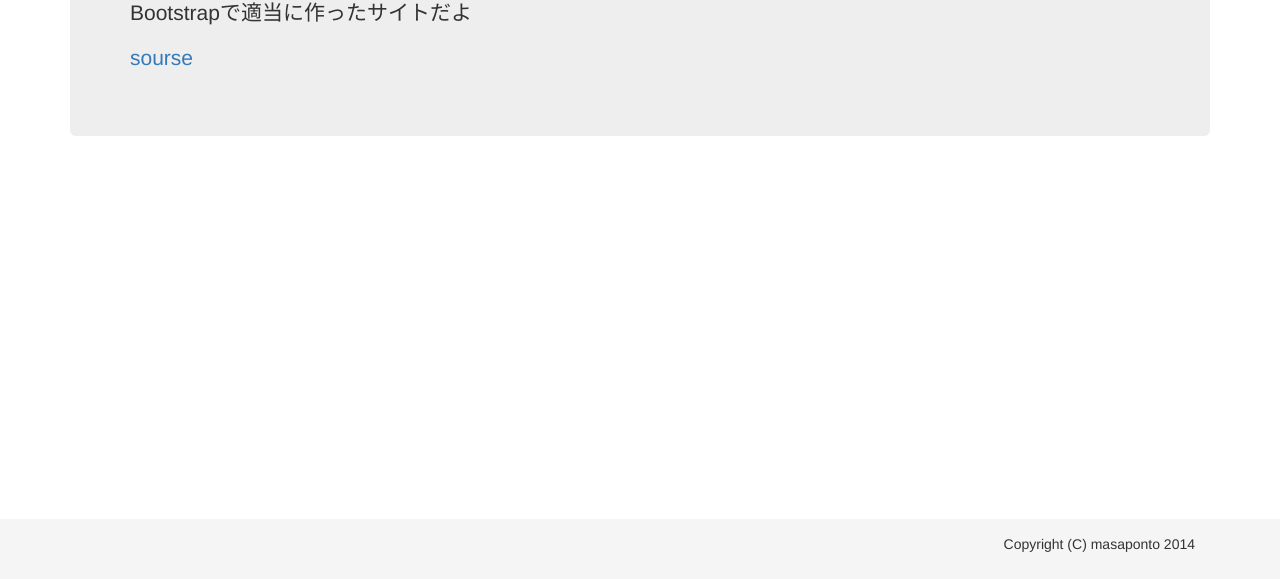
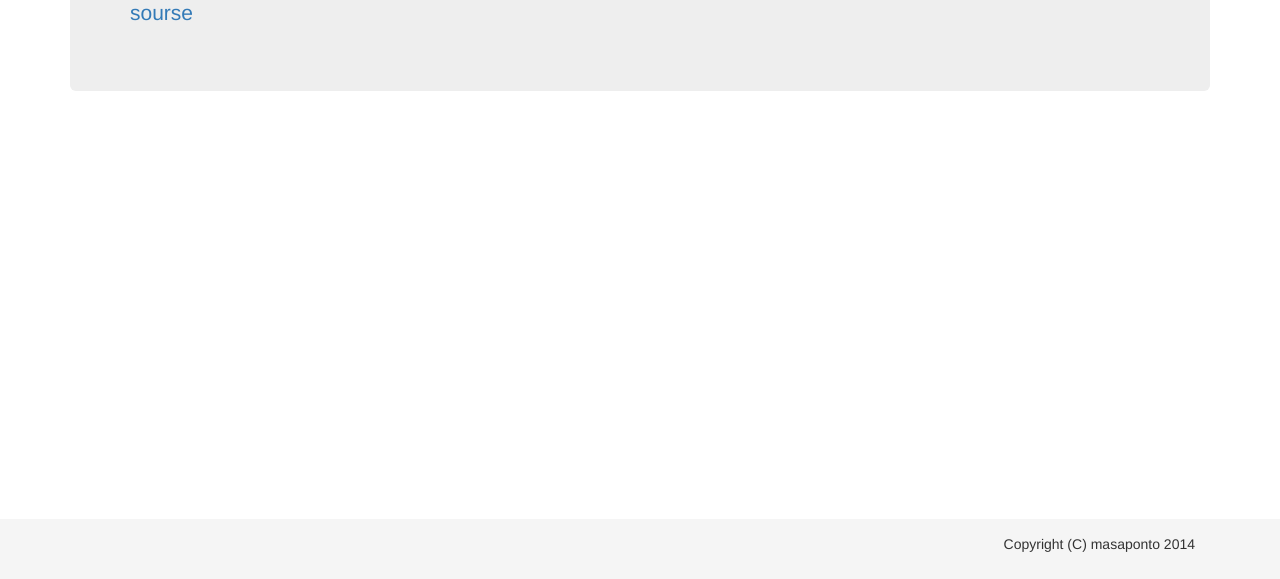
Before and after one commit to masaponto/masaponto.github.io, a plain HTML site: page index.html in a window 1280 px wide. Shown: the part 221-800 px from the top of the page. Drawn offline with nearby package versions, Linux system fonts and the light colour scheme.

Commit message:
fixed index.html

```diff
--- a/index.html
+++ b/index.html
@@ -54,7 +54,6 @@
       <div class="container">
 	<div class="jumbotron" id="profile">
 	  <h1>Masaponto's webpage</h1>
-	  <p>Bootstrapで適当に作ったサイトだよ</p>
 	  <p><a href="https://github.com/masaponto/masaponto.github.io">sourse</a></p>
 	</div>
       </div>
```
